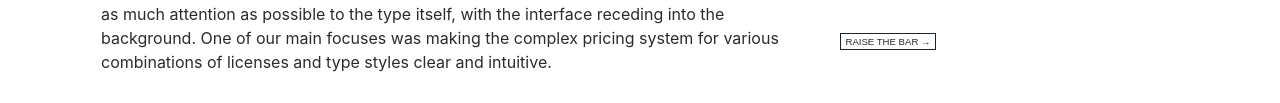
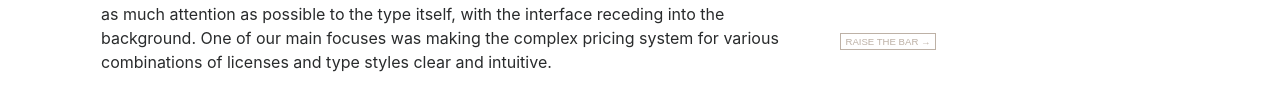
Before and after one commit to Visylvius/portfolio-site, a plain HTML site: page index.html in a window 1280 px wide. In both pictures the pointer is over the link "RAISE THE BAR →". Shown: the part 1720-1823 px from the top of the page. Drawn offline with nearby package versions, Linux system fonts and the light colour scheme; a web font is replaced by a local one.

Commit message:
add hover colors to a link, in addition remove the underline from the a

```diff
--- a/index.html
+++ b/index.html
@@ -76,7 +76,7 @@
                         </div>
                       </li>
                     </ul>
-                    <a class='portfolio-piece-link'>RAISE THE BAR →</a>
+                    <a href='https://fast-fjord-25590.herokuapp.com/' class='portfolio-piece-link'>RAISE THE BAR →</a>
                   </div>
                 </div>
               </div>
--- a/styles.css
+++ b/styles.css
@@ -128,6 +128,13 @@
   vertical-align: 15%;
   text-size-adjust: 100%;
   font-family: 'Muli', sans-serif;
+  text-decoration: none !important;
+}
+
+.portfolio-piece-link:hover {
+  /*background-color: #BDB1A6*/
+  color: #BDB1A6;
+  border-color: #BDB1A6;
 }
 
 @media screen and (max-device-width: 480px) and (min-device-width: 320px) {
```
